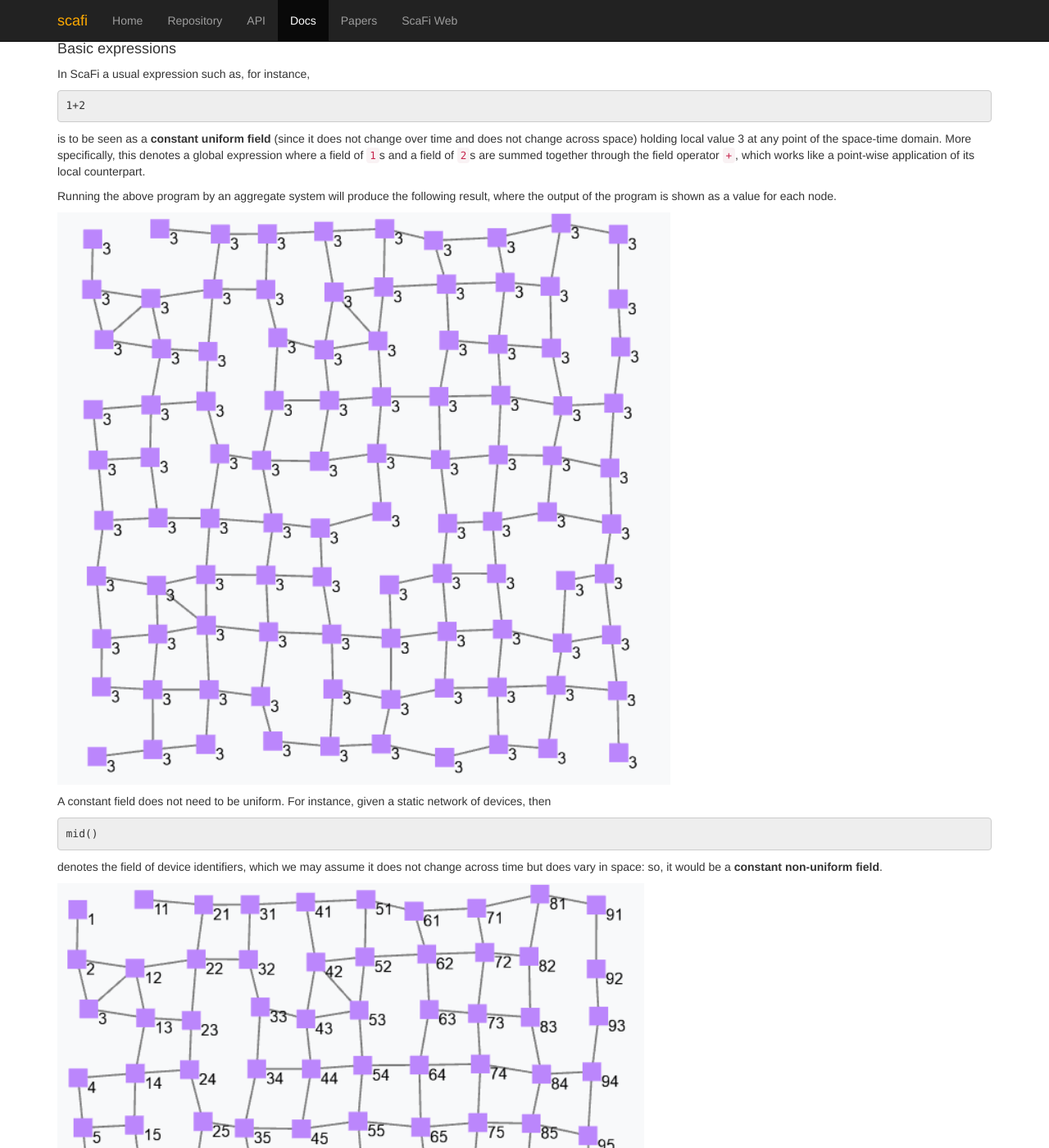
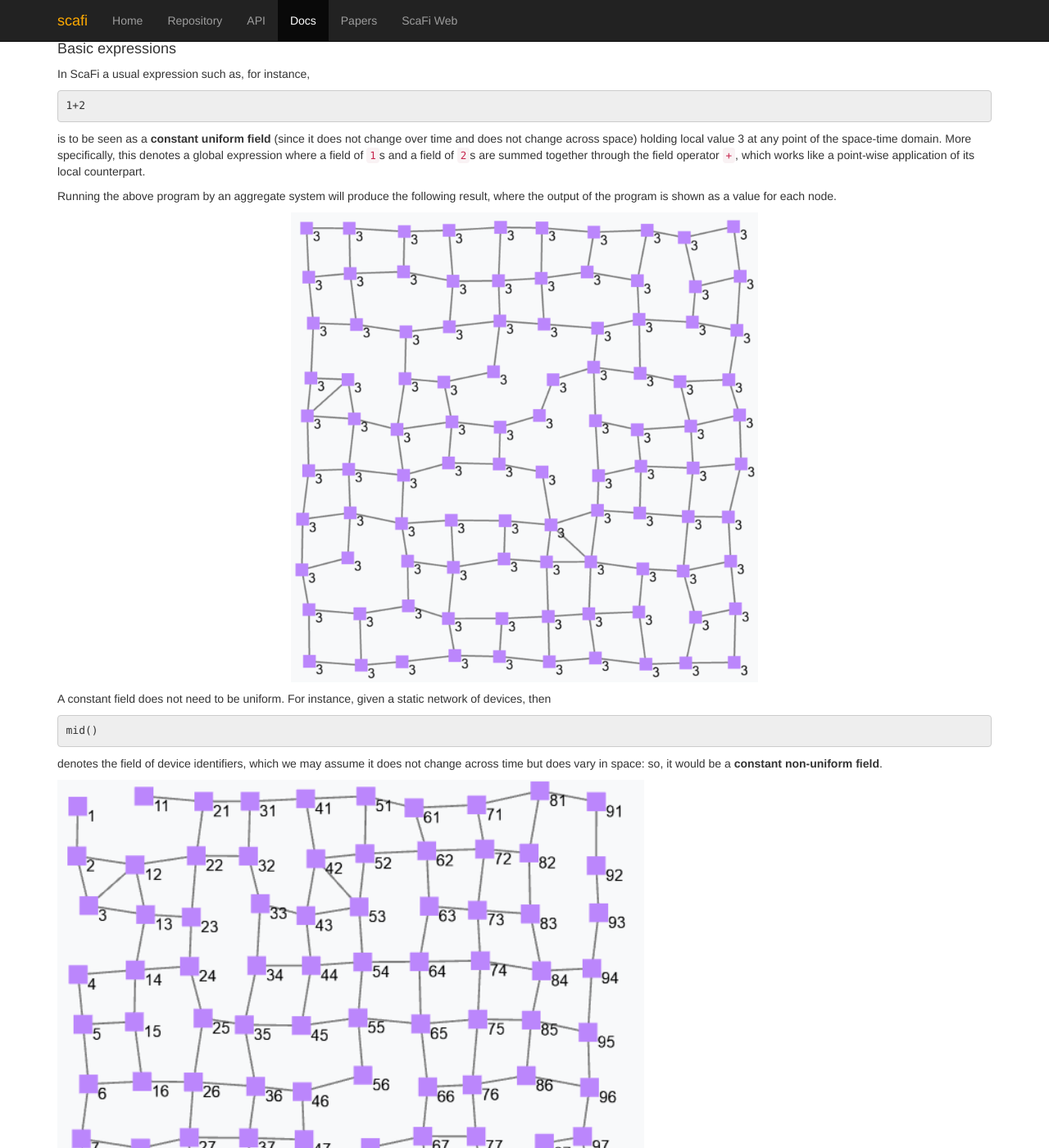
Before and after one commit to scafi/scafi.github.io, a Jekyll site: the page built from pages/docs.md, in a window 1280 px wide and 1400 px high, scrolled down 4546 px. Shown: the whole window at 82% size. Built offline with Jekyll 4.4.1, drawn with Linux system fonts in a browser that asks for light colours.

Commit message:
start improvin images: centering and with higher res

```diff
--- a/assets/main.scss
+++ b/assets/main.scss
@@ -42,3 +42,10 @@ body {
 {
   display: none;
 }
+
+img.centered {
+  display: block;
+  margin-left: auto;
+  margin-right: auto;
+  width: 50%
+}
--- a/pages/docs.md
+++ b/pages/docs.md
@@ -276,7 +276,7 @@ is to be seen as a **constant uniform field** (since it does not change over tim
 
 Running the above program by an aggregate system will produce the following result, where the output of the program is shown as a value for each node.
 
-![Constant uniform field.](/imgs/example-constant-uniform-field.png)
+![Constant uniform field.](/imgs/example-constant-uniform-field.png){:.centered}
 
 A constant field does not need to be uniform. For instance, given a static network of devices, then
 
```
Also changed, not shown: imgs/example-constant-uniform-field.png.
